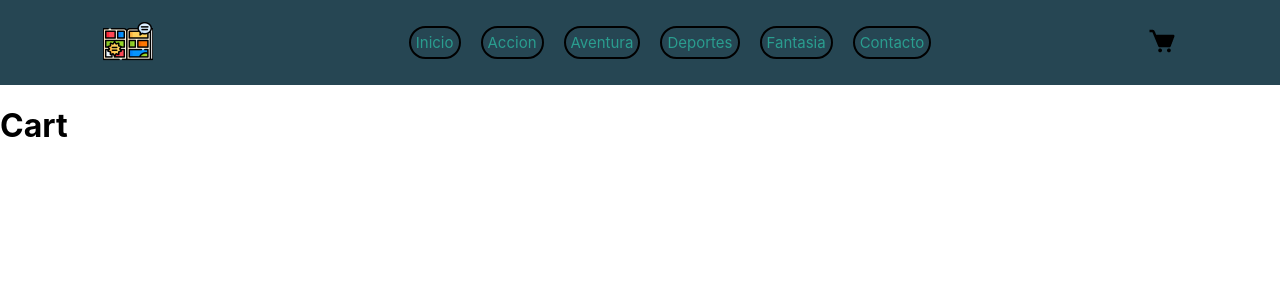
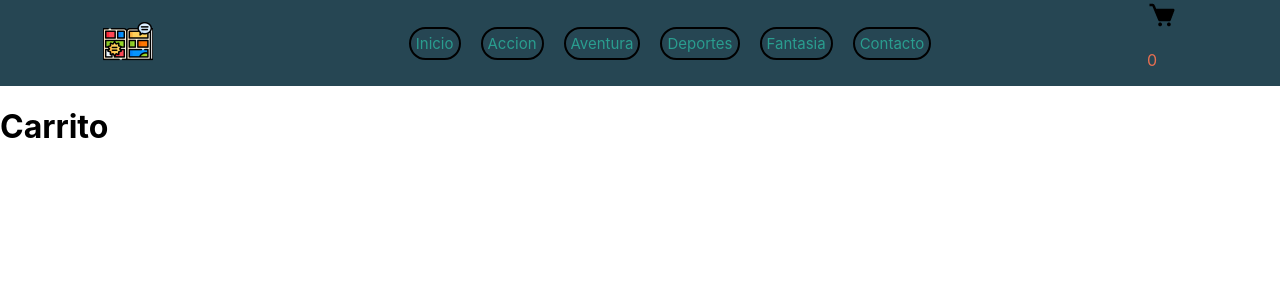
Before and after one commit to SaloToranzo/Manganifico-ReactJS, a React (Create React App) app: page /cart in a window 1280 px wide. Shown: the top 300 px of the page. Built offline with nearby package versions, Linux system fonts and the light colour scheme.

Commit message:
completando desafio Cart View

```diff
--- a/src/components/Cart/Cart.js
+++ b/src/components/Cart/Cart.js
@@ -1,19 +1,27 @@
 import { useContext } from "react";
 import { CartContext } from "../../context/CartContext";
-
+import { Link } from "react-router-dom";
 
 const Cart = () => {
-    const { cart, removeItem } = useContext(CartContext);
+    const { cart, removeItem, clearCart } = useContext(CartContext);
     console.log('cart', cart)
     return (
         <div>
-            <h1>Cart</h1>
-            {cart.lenght === 0 ? (<h2>No hay productos en el carrito</h2>) : (
+            <h1>Carrito</h1>
+            {cart.lenght > 0 ?
+                <button onClick={() => clearCart()}>Vaciar carrito</button>
+                : ''}
+            {cart.lenght === 0 ? (
+                <>
+                    <h2>No hay productos en el carrito</h2>
+                    <Link to={'/'}>Volver a comprar</Link>
+                </>
+            ) : (
                 <>
                     {cart.map((item) => (
                         <div key={item.id}>
                             <p>{item.title}</p>
-                            <img src={item.image} />
+                            <img src={item.image} alt={item.title} />
                             <p>{item.price}</p>
                             <p>{item.quatity}</p>
                             <button onClick={() => removeItem(item.id)}>
--- /dev/null
+++ b/src/components/CartWidget/CartWidget.css
@@ -0,0 +1,4 @@
+.cartTotal{
+    background-color: black;
+    color: white;
+}
--- a/src/components/CartWidget/CartWidget.js
+++ b/src/components/CartWidget/CartWidget.js
@@ -1,9 +1,14 @@
 import Cart from '../../assets/cartSolid.png'
+import { useContext } from 'react';
+import { CartContext } from '../../context/CartContext';
 
 const CartWidget = () =>{
+    const {cart} = useContext(CartContext);
+
     return (
         <div>
             <img src={Cart} className='cart' alt='cartImg' />
+            <p className='cartTotal'>{cart.length}</p>
         </div>
     )
 }
--- a/src/components/NavBar/NavBar.js
+++ b/src/components/NavBar/NavBar.js
@@ -41,7 +41,9 @@ const NavBar = () =>{
                     </NavLink>
                 </li>
             </ul>
-            <CartWidget/>
+            <NavLink to={'/cart'}>
+                <CartWidget/>
+            </NavLink>
         </div>
     )
 }
--- a/src/context/CartProvider.js
+++ b/src/context/CartProvider.js
@@ -17,16 +17,14 @@ export const CartProvider = ({children}) => {
         return cart.some((item) => item.id === id);
     };
 
-    const clear = () =>{
+    const clearCart = () =>{
         setCart([]);
     };
 
     const removeItem = (productId) =>{
         let newCart = [];
         cart.forEach((product) =>{
-            if(product.id === productId){
-                console.log(product);
-            } else{
+            if(product.id !== productId){
                 newCart.push(product);
             }
         });
@@ -34,7 +32,7 @@ export const CartProvider = ({children}) => {
     }
 
     return (
-        <CartContext.Provider value={{cart, addToCart, removeItem}}>
+        <CartContext.Provider value={{cart, addToCart, removeItem, clearCart}}>
             {children}
         </CartContext.Provider>
     );
```
